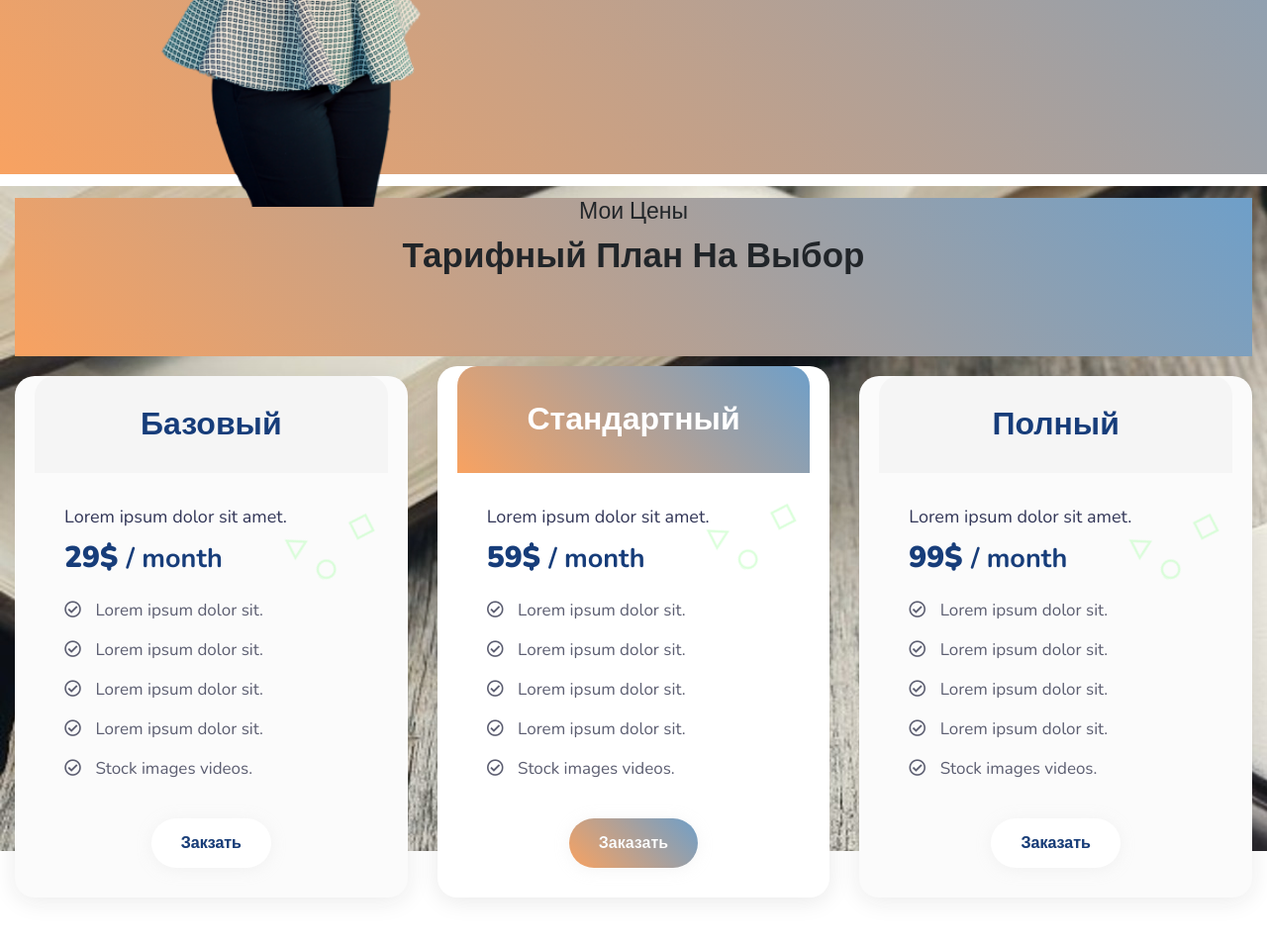
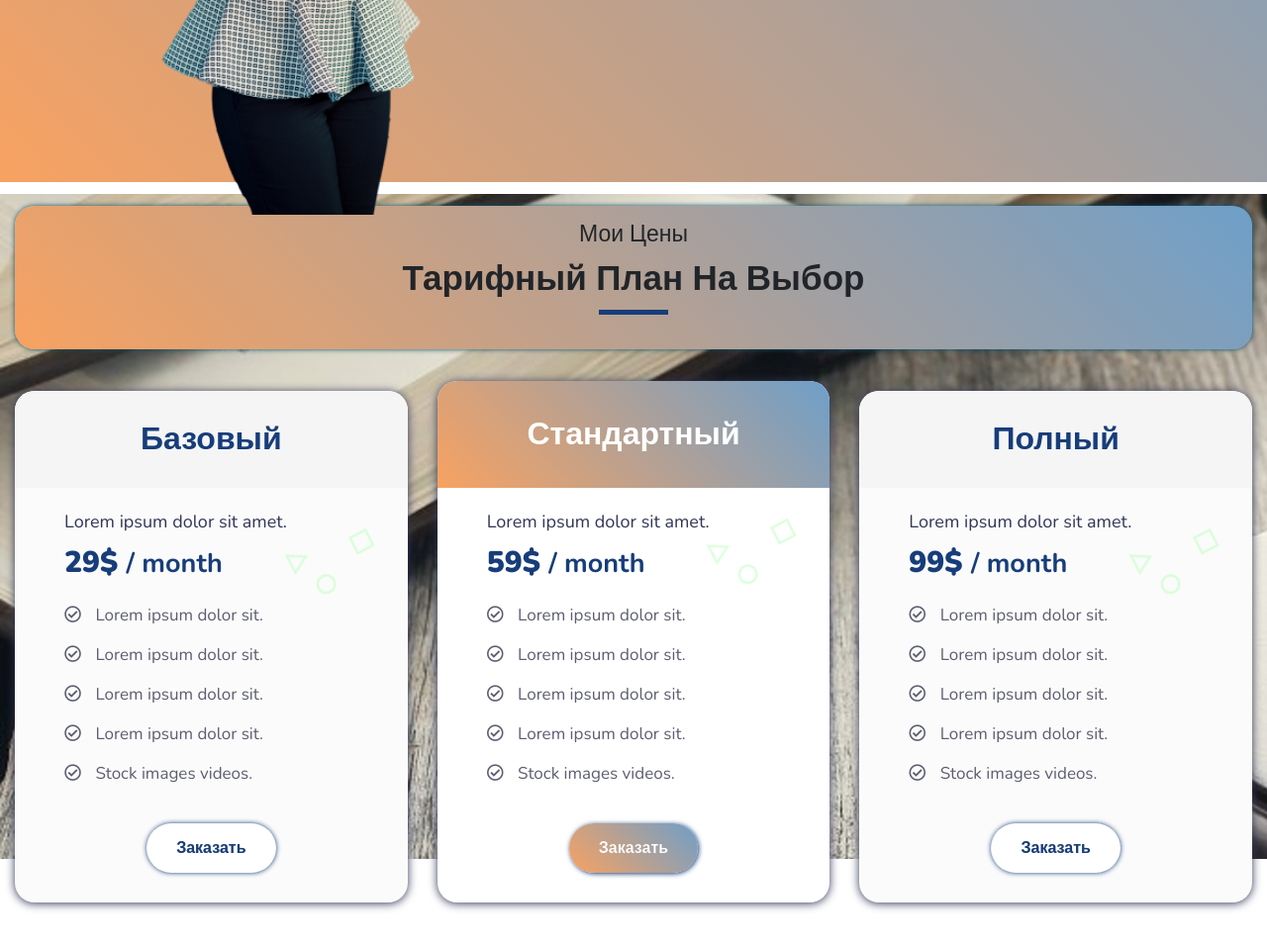
Before and after one commit to MaMiPro/advKrasavina, a Laravel app: page / in a window 1280 px wide. Shown: the part 1300-2257 px from the top of the page at 99% size. Run offline with Laravel 8, Linux system fonts and the light colour scheme; data that the repository does not hold is empty; some libraries are stand-ins or nearby versions.

Commit message:
новый цвеt3

```diff
--- a/public/css/responsive.css
+++ b/public/css/responsive.css
@@ -151,7 +151,7 @@
 	}
 
 	.header-content-area {
-		background: linear-gradient(45deg, #f8a261, #6e9fc9), linear-gradient(135deg, #08526b, #fbcd7c);
+
 	}
 
 	.header-pattern-1 {
@@ -375,7 +375,7 @@
 	}
 
 	.header-content-area {
-		background: linear-gradient(253.52deg, #48D6F2 8.92%, #84FC6A 96.59%);
+
 	}
 
 	.intro-text h1 {
--- a/public/style.css
+++ b/public/style.css
@@ -145,6 +145,10 @@ body {
     margin-right: 0px;
     margin-left: 0px;
     background: linear-gradient(45deg, #f8a261, #6e9fc9), linear-gradient(135deg, #08526b, #fbcd7c);
+		border-radius: 20px;
+    width: 100%;
+		margin-bottom: 30px;
+		box-shadow: 0px 0.1px 5px #08526b;
 }
 
 ::selection {
@@ -322,7 +326,7 @@ height: 100%;
 }
 
 .section-heading-3 {
-	padding-bottom: 45px;
+	padding: 15px;
 	text-align: center
 }
 
@@ -354,7 +358,7 @@ height: 100%;
 /*1.3 Section Button*/
 .section-button a {
 	background: linear-gradient(45deg, #f8a261, #6e9fc9), linear-gradient(135deg, #08526b, #fbcd7c);
-	box-shadow: 0px 2px 15px rgba(164, 164, 164, 0.25);
+	box-shadow: 0px 0.1px 5px #08526b;
 	border-radius: 68px;
 	color: #fff;
 	padding: 10px 30px;
@@ -728,7 +732,7 @@ ul.dropdown li a:after {
 
 /*======= 3. Header Area CSS =========*/
 .header-content-area {
-	height: 99vh;
+	height: 100vh;
 	width: 100%;
 	background-repeat: no-repeat;
 	background-image: linear-gradient(100deg, #f8a261, #6e9fc9), url('img/header.png');
@@ -871,8 +875,8 @@ ul.dropdown li a:after {
 
 .learnmore .skill-btn {
 	background: #323657;
-	-webkit-box-shadow: 0px 1px 26px rgba(41, 147, 34, 0.62);
-	box-shadow: 0px 1px 26px #323657;
+	-webkit-box-shadow: 0px 1px 10px rgba(41, 147, 34, 0.62);
+	box-shadow: 0px 1px 10px #323657;
 	border-radius: 50px;
 	text-decoration: none;
 	color: #fff;
@@ -1380,9 +1384,9 @@ ul.dropdown li a:after {
 /*========= 10. Pricing Area CSS =========*/
 .pricing-plan-area {
 	background-image: url('img/header.png');
-
 	padding: 12px 0;
 	background-color: #fff
+	margin-bottom: 15px
 }
 
 /*10.1 Single Price*/
@@ -1392,23 +1396,24 @@ ul.dropdown li a:after {
 	border-radius: 20px;
 	position: relative;
 	transition: .6s;
+	box-shadow: 0px 1px 10px #323657;
 }
 
 .single-price.active-s {
 	background: #FFFFFF;
-	box-shadow: 0px 4px 25px rgba(0, 0, 0, 0.09);
+
 	border-radius: 20px;
 	transform: translateY(-10px)
 }
 
 .single-price:hover {
 	background-color: #fff;
-	box-shadow: 0px 4px 25px rgba(0, 0, 0, 0.09);
+	box-shadow: 1px 4px 25px #173D7A;
 }
 
 .single-price:hover .package h3 {
 	background: linear-gradient(45deg, #f8a261, #6e9fc9);
-	margin: 20px;
+
 }
 
 .single-price:hover .price-button a {
@@ -1424,14 +1429,14 @@ ul.dropdown li a:after {
 	font-weight: 700;
 	font-size: 32px;
 	transition: .2s;
-	margin: 20px;
+	margin-top: 12px;
 }
 
 .package.active-h h3 {
 	background: linear-gradient(45deg, #f8a261, #6e9fc9);
 	color: #fff;
 	padding: 35px 0;
-	margin: 20px;
+
 }
 
 .price-qoute {
@@ -1468,11 +1473,12 @@ ul.dropdown li a:after {
 /*10.2 Single Price Button*/
 .price-button {
 	text-align: center
+
 }
 
 .price-button a {
 	background: #FFFFFF;
-	box-shadow: 0px 2px 15px rgba(214, 214, 214, 0.25);
+	box-shadow: 0.1px 0.1px 5px #173D7A;
 	border-radius: 68px;
 	color: #173D7A;
 	text-shadow: 0px 0px 0px rgba(0, 0, 0, 0.25);
@@ -1480,11 +1486,14 @@ ul.dropdown li a:after {
 	display: inline-block;
 	margin: 30px 0;
 	font-weight: 700;
+	;
+
 }
 
 .price-button.active-b a {
 	background: linear-gradient(45deg, #f8a261, #6e9fc9);
 	color: #fff;
+	box-shadow: 1px 0.9px 5px #173D7A;
 }
 
 /*10.3 Price Pattern Animation*/
@@ -1493,6 +1502,7 @@ ul.dropdown li a:after {
 	right: 30px;
 	top: 130px;
 	transform: rotate(120deg);
+
 }
 
 .price-pattern img {
--- a/resources/views/home.blade.php
+++ b/resources/views/home.blade.php
@@ -204,7 +204,7 @@
 				<div class="row2color">
 					<!-- price heading text-->
 					<div class="col-xl-12">
-						<div class="section-heading-3">
+						<div class="section-heading-3 section-heading-1">
 							<h4>Мои Цены</h4>
 							<h3>Тарифный план на выбор</h3>
 						</div>
@@ -234,7 +234,7 @@
 								</ul>
 							</div>
 							<div class="price-button">
-								<a href="#">Закзать</a>
+								<a href="#"><b>Заказать</b></a>
 							</div>
 						</div>
 					</div>
@@ -261,7 +261,7 @@
 								</ul>
 							</div>
 							<div class="price-button active-b">
-								<a href="#">Заказать</a>
+								<a href="#"><b>Заказать</b></a>
 							</div>
 						</div>
 					</div>
@@ -288,7 +288,7 @@
 								</ul>
 							</div>
 							<div class="price-button">
-								<a href="#">Заказать</a>
+								<a href="#"><b>Заказать</b></a>
 							</div>
 						</div>
 					</div>
@@ -386,7 +386,7 @@
 				<div class="row">
 					<!-- testimonial heading text-->
 					<div class="col-xl-12">
-						<div class="section-heading-3">
+						<div class="section-heading-3 section-heading-1">
 							<h4>ОТЗЫВЫ</h4>
 							<h3>Что говорят люди</h3>
 						</div>
```
